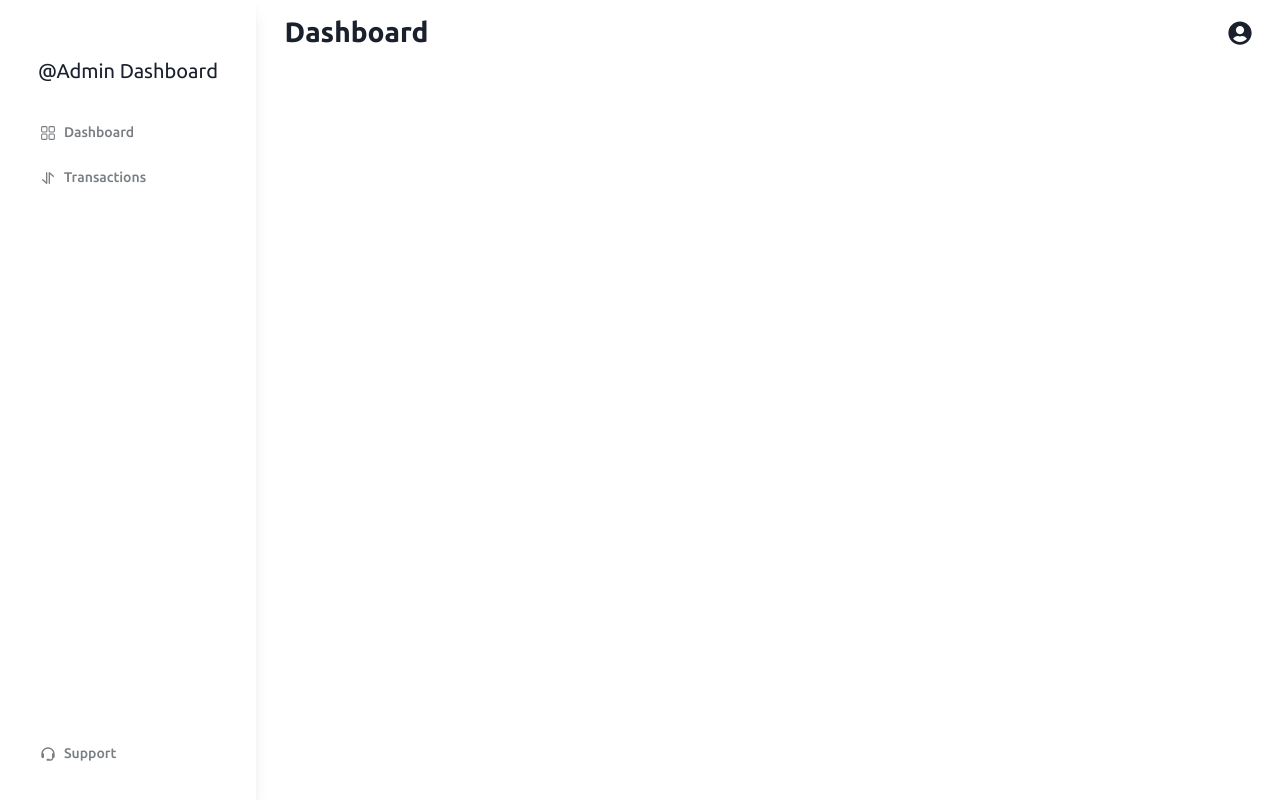
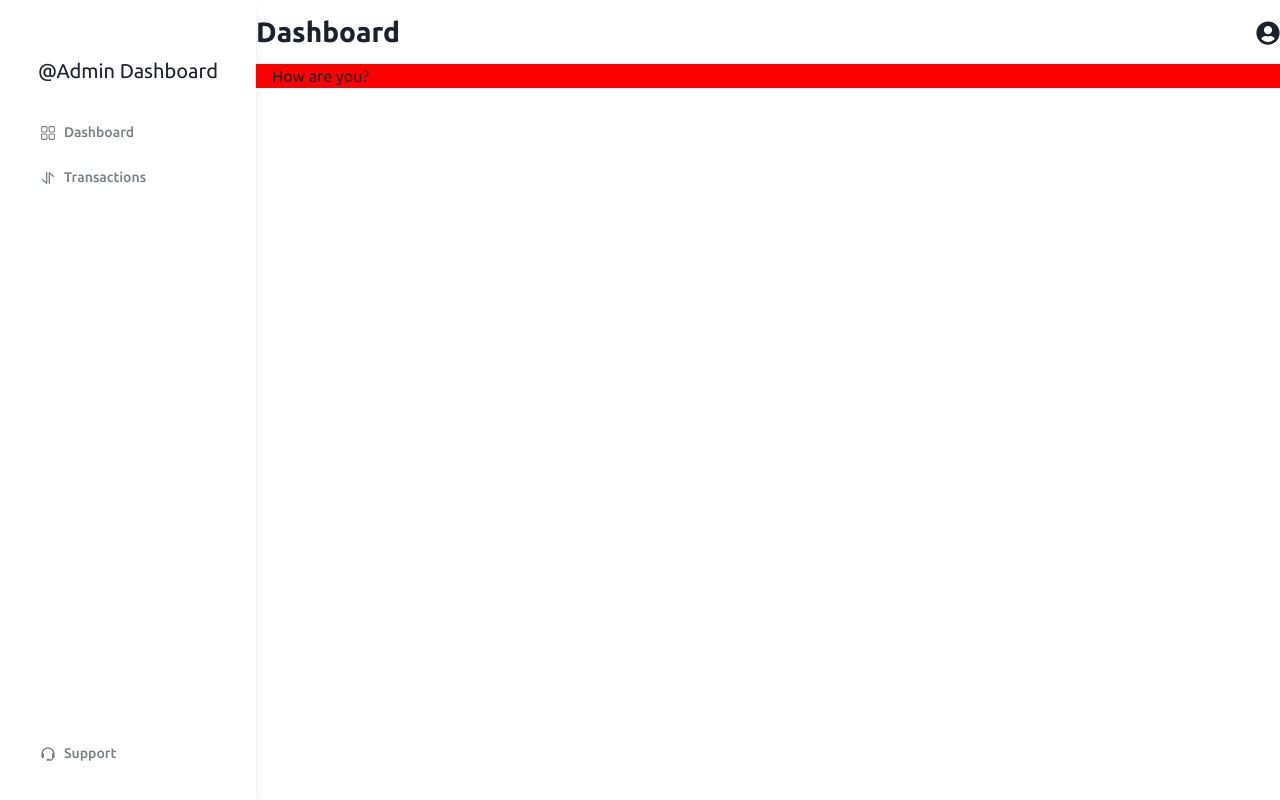
Before and after one commit to Ali88646/Dashboard, a React (Vite) app: page / in a window 1280 px wide. Built offline with nearby package versions, Linux system fonts and the light colour scheme.

Commit message:
added DashBoardLayout Components and restyled layout

```diff
--- /dev/null
+++ b/src/Components/DashboardLayout.jsx
@@ -0,0 +1,20 @@
+import { Box, Flex, Container } from "@chakra-ui/react";
+import React from "react";
+import SideNav from "./SideNav";
+import TopNav from "./TopNav";
+
+const DashboardLayout = ({ title, children }) => {
+  return (
+    <Flex>
+      <SideNav />
+      <Box flexGrow={1}>
+        <TopNav title={title} />
+        <Container maxW={"70rem"} bg={"red"} px={4} mx={"auto"}>
+          {children}
+        </Container>
+      </Box>
+    </Flex>
+  );
+};
+
+export default DashboardLayout;
--- a/src/Components/TopNav.jsx
+++ b/src/Components/TopNav.jsx
@@ -10,19 +10,13 @@
   MenuList,
 } from "@chakra-ui/react";
 import { FaUserCircle } from "react-icons/fa";
-const TopNav = () => {
+const TopNav = ({ title }) => {
   const menuItemText = ["Profile", "Home", "Support", "Logout"];
   return (
     <Box>
-      <HStack
-        maxW={"80rem"}
-        h={64 / 4}
-        justify={"space-between"}
-        px={114 / 4}
-        mx={"auto"}
-      >
+      <HStack maxW={"70rem"} h={64 / 4} justify={"space-between"} mx={"auto"}>
         <Heading fontSize={"28px"} fontWeight={"bold"}>
-          Dashboard
+          {title}
         </Heading>
         <Menu>
           <MenuButton as={Button}>
@@ -35,8 +29,9 @@
             borderRadius={10}
             boxShadow={"sm"}
           >
-            {menuItemText.map((items) => (
+            {menuItemText.map((items, i) => (
               <MenuItem
+                key={i}
                 color={"#777"}
                 _hover={{ bg: "#fff", color: "#000" }}
                 padding={3}
--- a/src/pages/Dashboard/Dashboard.jsx
+++ b/src/pages/Dashboard/Dashboard.jsx
@@ -1,18 +1,10 @@
-import React from "react";
-import SideNav from "../../Components/SideNav";
-import TopNav from "../../Components/TopNav";
-import { Box, Flex } from "@chakra-ui/react";
+import DashboardLayout from "../../Components/DashboardLayout";
 
 const Dashboard = () => {
   return (
-    <div>
-      <Flex>
-        <SideNav />
-        <Box flexGrow={1}>
-          <TopNav />
-        </Box>
-      </Flex>
-    </div>
+    <DashboardLayout title="Dashboard">
+      <div>How are you?</div>
+    </DashboardLayout>
   );
 };
 
```
